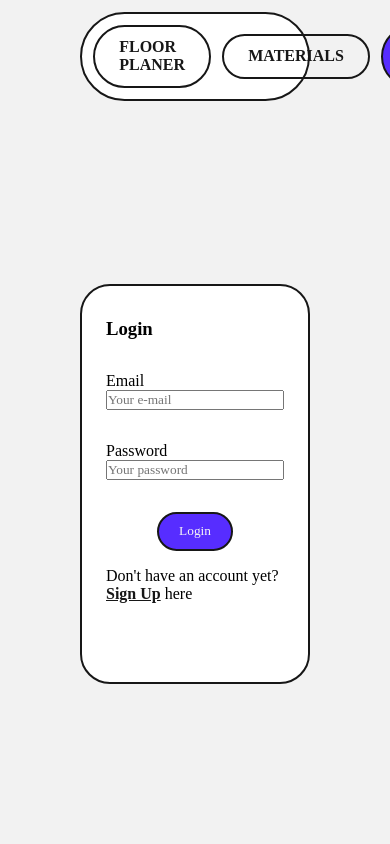
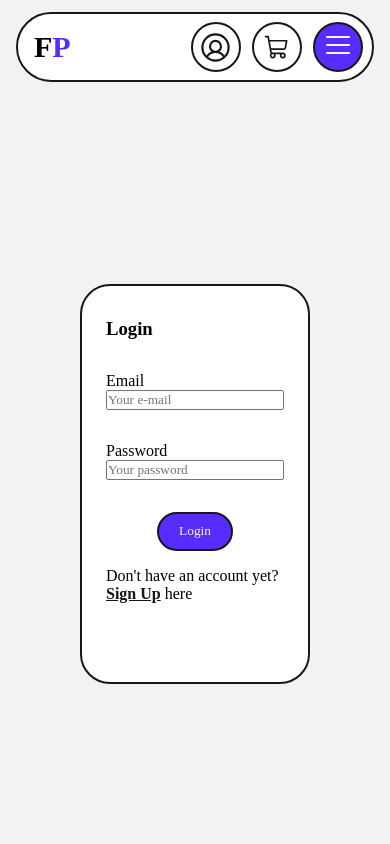
Before and after one commit to 5thAttemptCode/FloorPlaner-MERN_R3F_Docker, a React (Vite) app in the folder frontend/: page /login in a window 390 px wide. Shown: the top 844 px of the page. Built offline with nearby package versions, Linux system fonts and the light colour scheme; no server answers.

Commit message:
Add files via upload

```diff
--- a/frontend/src/components/nav/index.jsx
+++ b/frontend/src/components/nav/index.jsx
@@ -1,15 +1,19 @@
 import React, { useContext } from 'react'
 import './style.css'
 import { Link } from 'react-router-dom'
-import { ShoppingCart, UserCircle } from '@phosphor-icons/react'
+import { List, ShoppingCart, UserCircle } from '@phosphor-icons/react'
 import LinkButton from '../linkButton'
+import H3 from '../subHeaderH3'
 import { CartContext } from '../../context/cartContext'
+import { UserContext } from '../../context/userContext'
 
 
 export default function Nav() {
 
   const { cart } = useContext(CartContext)
+  const { user } = useContext(UserContext)
   const itemCount = cart.reduce((sum, item) => sum + item.quantity, 0)
+  const userPath = user ? "/profile" : "/login"
 
   return (
     <nav>
@@ -18,14 +22,20 @@ export default function Nav() {
         <LinkButton to="/floor-materials">MATERIALS</LinkButton>
         <LinkButton to="/configurator" background="--accentColor" color="--lightColor">3D CONFIGURATOR</LinkButton>
       </div>
+      <div className="logo">
+        F<span>P</span>
+      </div>
       <div>
-        <Link to="/login" className='icon-button'>
+        <Link to={userPath} className='icon-button'>
           <UserCircle size={35} />
         </Link>
         <Link to="/checkout" className='icon-button shopping-cart'>
           <ShoppingCart />
           {itemCount > 0 && <span className='cart-counter'>{itemCount}</span>}
         </Link>
+        <button className='menu-button'>
+          <List size={32} />
+        </button>
       </div>
     </nav>
   )
--- a/frontend/src/components/nav/style.css
+++ b/frontend/src/components/nav/style.css
@@ -3,15 +3,31 @@ nav{
     top: 0;
     left: 50%;
     transform: translateX(-50%);
-    width: calc(100% - 10rem);
+    width: calc(100% - clamp(2rem, -8rem + 32vw, 10rem));
     display: flex;
     justify-content: space-between;
-    background: white;
+    background: var(--white);
     border: 2px solid var(--darkColor);
     border-radius: var(--borderRadiusTwo);
     margin-top: 0.75rem;
-    padding: 0.7rem;
+    padding: 0.5rem;
     z-index: 1000;
+
+    .logo{
+      display: none;
+      margin-left: 0.5rem;
+      font-size: 30px;
+      font-weight: 600;
+      margin-block: auto;
+
+      span{
+        color: var(--accentColor)
+      }
+
+      @media (max-width: 831px){
+        display: block;
+      }
+    }
 
     div{
         display: flex;
@@ -19,12 +35,19 @@ nav{
         align-items: center;
         gap: 0.7rem;
 
+        &:nth-child(1){
+
+            @media (max-width: 831px){
+                display: none;
+            }
+        }
+
         > a,
         > button{
-            border: 2px solid var(--darkColor);
             color: var(--darkColor);
             padding: 0.7rem 1.5rem;
             border-radius: var(--borderRadiusTwo);
+            border: 2px solid var(--darkColor);
             font-weight: 600;
         }
 
@@ -47,5 +70,21 @@ nav{
                 align-items: center;
             }
         }
+
+        .menu-button{
+            height: 100%;
+            aspect-ratio: 1;
+            padding: 0;
+            margin-right: 0.5rem;
+            display: flex;
+            justify-content: center;
+            align-items: center;
+            color: var(--lightColor);
+            display: none;
+
+            @media (max-width: 831px){
+                display: block;
+            }
+        }
     }
 }
```
